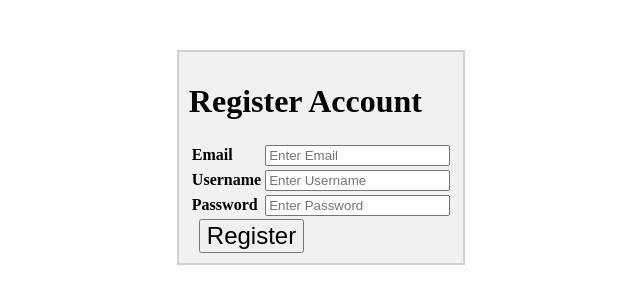
After one commit to marklalor/auth1, a Flask app: page /register in a window 1280 px wide. The commit adds this page. Shown: the top 304 px of the page, without its empty margins (319-959 px from the left). Run offline with Flask 2, Linux system fonts and the light colour scheme; parts of the project's set-up code (start-up, migrations or seed data) failed here and were passed over.

Commit message:
Add register page, refactor login page to use message flashing

```diff
--- a/auth1example/app.py
+++ b/auth1example/app.py
@@ -5,12 +5,12 @@ from auth1api import Auth1Client
 
 import functools
 
-from flask import (g, request, make_response, render_template)
+from flask import (g, request, make_response, render_template, flash)
 
-auth1 = Auth1Client('http://localhost:8080')
+auth1 = Auth1Client('http://localhost:50505')
 
 app = Flask(__name__)
-
+app.secret_key = b'_5#y2L"F4Q8z\n\xec]/'
 
 def login_required(view):
     @functools.wraps(view)
@@ -35,6 +35,34 @@ def login_required(view):
 def main():
     return make_response(render_template('index.html', user_id=g.user_id))
 
+@app.route('/register', methods=['GET'])
+def register_page():
+    return make_response(render_template('register.html'))
+
+
+@app.route('/register', methods=['POST'])
+def register():
+    email = request.form['email'] if 'email' in request.form else ''
+    username = request.form['username'] if 'username' in request.form else ''
+    password = request.form['password'] if 'password' in request.form else ''
+
+    register_response = auth1.register(username, email, password)
+
+    if register_response['result'] == 'SUCCESS':
+        flash('You successfully created an account')
+        return redirect(url_for('login'))
+
+    if register_response['result'] == 'USERNAME_DUPLICATE':
+        flash("Username '%s' already exists" % username)
+        return redirect(url_for('register'))
+
+    if register_response['result'] == 'EMAIL_DUPLICATE':
+        flash("Email '%s' already exists" % email)
+        return redirect(url_for('register'))
+
+    flash('Unable to create account. Please check that all fields are filled out and try again later')
+    return redirect(url_for('register'))
+
 
 @app.route('/login', methods=['GET'])
 def login_page():
@@ -43,7 +71,8 @@ def login_page():
 
 @app.route('/logout', methods=['GET'])
 def logout():
-    resp = make_response(render_template('login.html', message='Logged out.'))
+    flash('Logged out.')
+    resp = redirect(url_for('login'))
     resp.set_cookie('token', '', expires=0)
     return resp
 
@@ -61,7 +90,8 @@ def login():
         resp.set_cookie('token', token)
         return resp
     else:
-        return make_response(render_template('login.html', message='Bad username or password, please try again.'))
+        flash('Bad username or password, please try again.')
+        return redirect(url_for('login'))
 
 
 @app.route('/createTOTP', methods=['GET'])
--- /dev/null
+++ b/auth1example/templates/register.html
@@ -0,0 +1,67 @@
+<!DOCTYPE html>
+<html lang="en">
+
+<head>
+    <meta charset="UTF-8">
+    <title>Auth1 Example Application</title>
+    <style type="text/css">
+        #card {
+            background-color: #f1f1f1;
+            display: table;
+            margin-left: auto;
+            margin-right: auto;
+            margin-top: 50px;
+            padding: 10px;
+            border: 2px solid #d1d1d1;
+        }
+    </style>
+</head>
+
+<body>
+    <form action="{{ url_for('register') }}" method="post">
+        <div id="card">
+            <h1>Register Account</h1>
+            {% with messages = get_flashed_messages() %}
+            {% for message in messages %}
+            <div style="color: darkred;margin-bottom: 15px;">
+                {{ message }}
+            </div>
+            {% endfor %}
+            {% endwith %}
+            <table style="width: 100%">
+                <tr>
+                    <td>
+                        <label for="email"><b>Email</b></label>
+                    </td>
+                    <td>
+                        <input type="text" placeholder="Enter Email" name="email">
+                    </td>
+                </tr>
+
+                <tr>
+                    <td>
+                        <label for="username"><b>Username</b></label>
+                    </td>
+                    <td>
+                        <input type="text" placeholder="Enter Username" name="username">
+                    </td>
+                </tr>
+
+                <tr>
+                    <div>
+                        <td>
+                            <label for="password"><b>Password</b></label>
+                        </td>
+                        <td>
+                            <input type="password" placeholder="Enter Password" name="password">
+                        </td>
+                    </div>
+                </tr>
+            </table>
+
+            <button type="submit" style="font-size: 1.5em; margin-left: 10px;">Register</button>
+        </div>
+    </form>
+</body>
+
+</html>
```
Also changed, not shown: auth1example/templates/login.html (+7 -2 lines).
